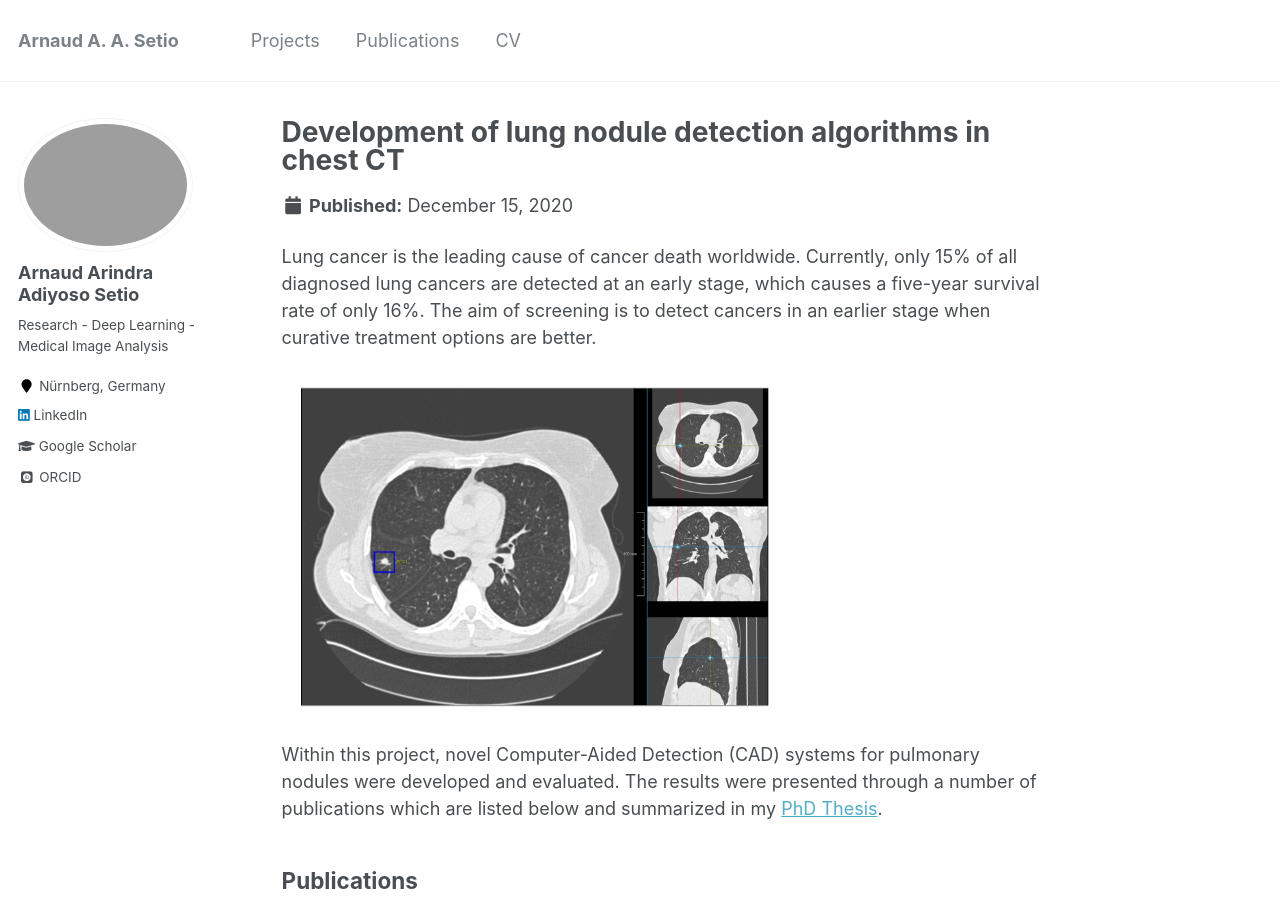
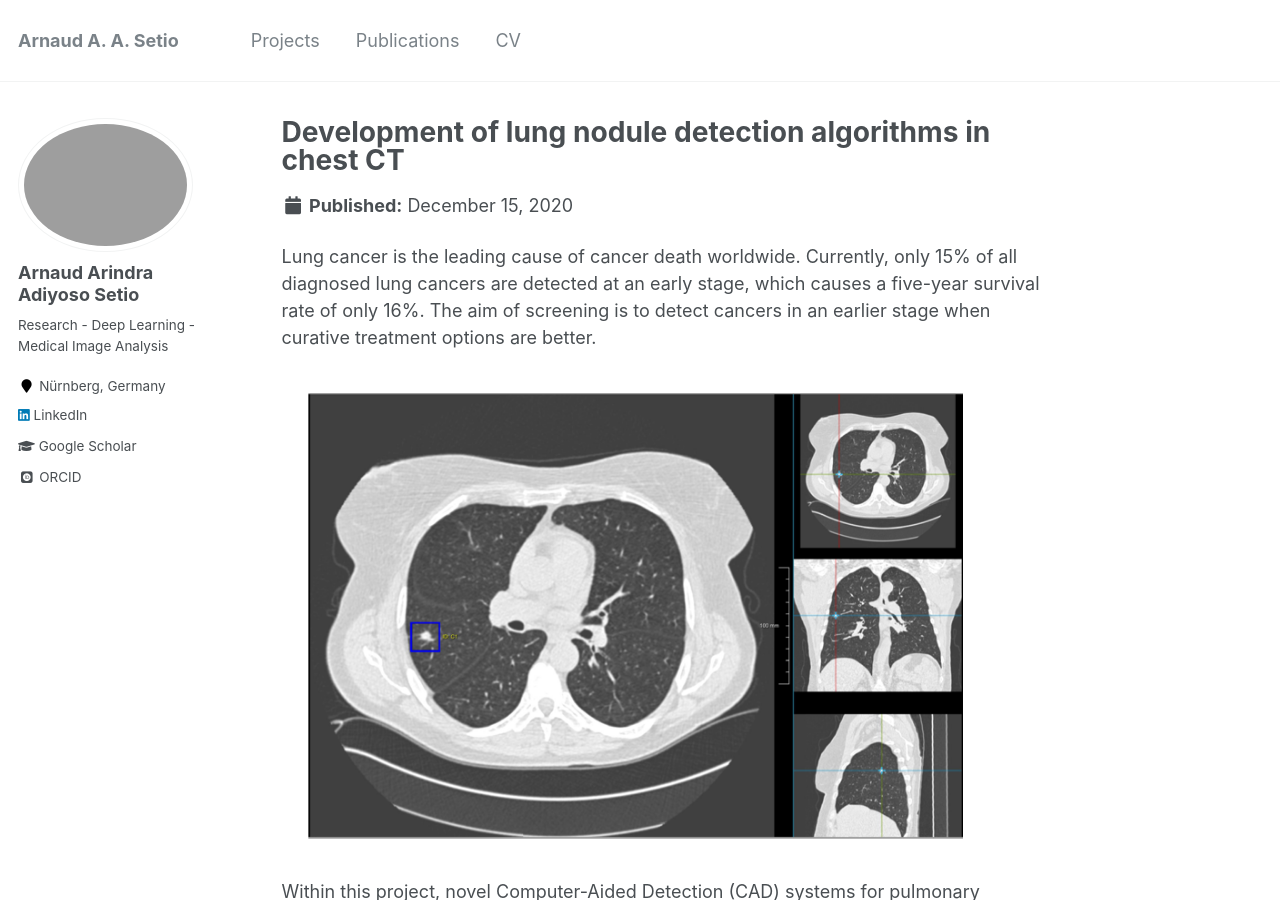
Before and after one commit to arnaudsetio/arnaudsetio.github.io, a Jekyll site: the page built from _portfolio/portfolio-1.md, in a window 1280 px wide and 900 px high. Built offline with Jekyll 4.4.1, drawn with Linux system fonts in a browser that asks for light colours; some web fonts are replaced.

Commit message:
Update portfolio-1.md

```diff
--- a/_portfolio/portfolio-1.md
+++ b/_portfolio/portfolio-1.md
@@ -1,12 +1,12 @@
 ---
 title: "Development of lung nodule detection algorithms in chest CT"
-excerpt: "Automatic detection of lung nodules using pattern recognition and deep learning algorithms<br/><img src='/images/nodule_det_architecture.PNG' width='500' height='300'>"
+excerpt: "Automatic detection of lung nodules using pattern recognition and deep learning algorithms<br/><img src='/images/nodule_det_architecture.PNG' width='700' height='500' class='center'>"
 collection: portfolio
 ---
 
 Lung cancer is the leading cause of cancer death worldwide. Currently, only 15% of all diagnosed lung cancers are detected at an early stage, which causes a five-year survival rate of only 16%. The aim of screening is to detect cancers in an earlier stage when curative treatment options are better.
 
-<img src='/images/nodule1.PNG' width='500' height='320'>
+<img src='/images/nodule1.PNG' width='700' height='500' class='center'>
 
 Within this project, novel Computer-Aided Detection (CAD) systems for pulmonary nodules were developed and evaluated. The results were presented through a number of publications which are listed below and summarized in my [PhD Thesis](https://www.dropbox.com/s/psqn80ez225ir7l/thesis_arnaud.pdf?dl=0).
 
```
